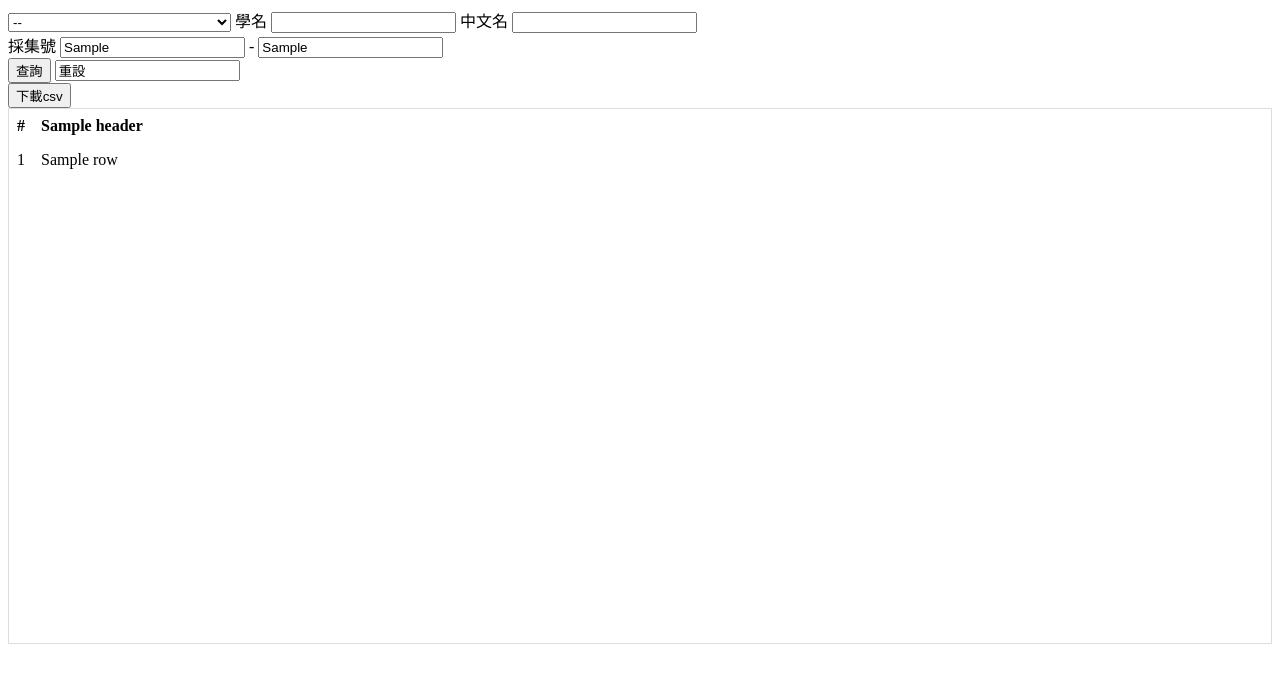
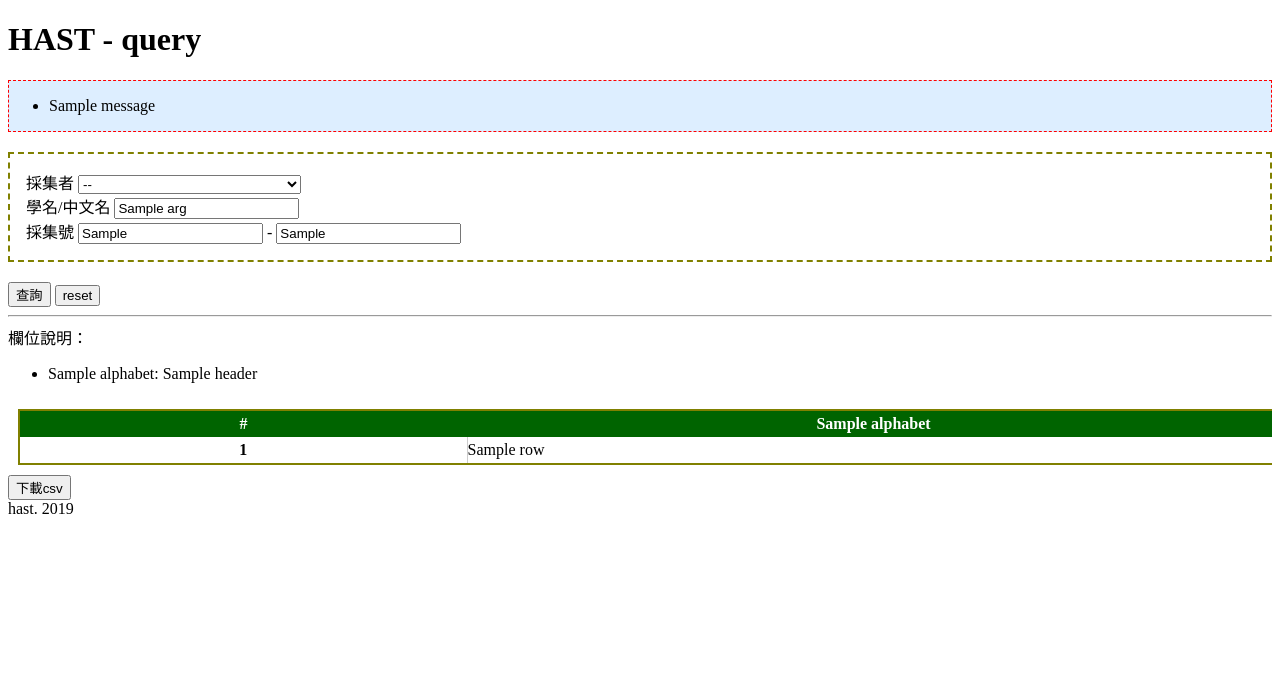
Before and after one commit to TaiBIF/hast, a Flask app: template app/templates/query.html in a window 1280 px wide. Shown: the top 683 px of the page. Run offline with Flask 2, Linux system fonts and the light colour scheme; the template is opened without the code that fills it: most values are stand-ins (such as "Sample title", 1, 10 or a date in 2020); one stand-in notice (Sample message) is shown; parts of the project's set-up code (start-up, migrations or seed data) failed here and were passed over.

Commit message:
modified table style

```diff
--- a/app/routes.py
+++ b/app/routes.py
@@ -33,7 +33,7 @@ def query(organization):
     collector_list= org.get_collector_list()
     args = {}
     if request.method == 'POST':
-        for i in ['collector_id', 'name_sci', 'name_sci_zh', 'collect_num_1', 'collect_num_2']:
+        for i in ['collector_id', 'sci_name', 'collect_num_1', 'collect_num_2']:
             if request.form.get(i, ''):
                 args[i] = request.form[i]
         return redirect(url_for('query', organization='hast', **args))
@@ -46,7 +46,7 @@ def query(organization):
 def export_csv(organization):
     args = request.args # sanity?
 
-    tmp = tempfile.NamedTemporaryFile()
+    #tmp = tempfile.NamedTemporaryFile()
 
     filename = 'hast-dump.xlsx'
     org_map = {'hast': OrgHast}
--- a/app/templates/query.html
+++ b/app/templates/query.html
@@ -9,62 +9,125 @@
   <title>HAST Query</title>
 
   <style>
+    .table-wrapper {
+        /*max-width: 1120px;*/
+        width: 100%;
+        max-height: 480px;
+        overflow: scroll;
+        position: relative;
+    }
     .hast-table {
+        margin: 10px;
+        /*table-layout: auto;*/
+        width: 100%;
+        table-layout: fixed;
+        position: relative;
         border-collapse: collapse;
-        border-spacing: 0;
-        width: 100%;
-        border: 1px solid #ddd;
+        border: 2px solid olive;
     }
-    .hast-table td,
-    .hast-table th {
-        text-align: left;
-        padding: 8px;
+
+
+    .hast-table td, .hast-table th {
+        padding: 0.25em;
     }
+
+    .hast-table thead th {
+        position: -webkit-sticky; /* for Safari */
+        position: sticky;
+        top: 0;
+        background: darkgreen;
+        color: #FFF;
+    }
+    .hast-table thead th:first-child {
+        left: 0;
+        z-index: 1;
+    }
+
     .hast-table tr:nth-child(even){
         background-color: #f2f2f2
     }
-    .hast-table tbody,
-    .hast-table thead {
-        display: block;
-        /*overflow-x: auto; */
+
+    .hast-table tbody th {
+        position: -webkit-sticky; /* for Safari */
+        position: sticky;
+        left: 0;
+        background: #FFF;
+        border-right: 1px solid #CCC;
     }
-    .hast-table tbody
-    {
-        /*overflow-x: auto;*/
-        height: 500px;
+    .query-controls {
+        border: 2px dashed olive;
+        padding: 16px;
+        margin: 20px 0;
+    }
+    .flash-msg {
+        border: 1px dashed red;
+        background-color: #def;
+    }
+
+    .ellipsis {
+        position: relative;
+    }
+    .ellipsis:before {
+        content: '&nbsp;';
+        visibility: hidden;
+    }
+    .ellipsis span {
+        position: absolute;
+        left: 0;
+        right: 0;
+        white-space: nowrap;
+        overflow: hidden;
+        text-overflow: ellipsis;
     }
   </style>
 </head>
 
 <body>
+  <h1>HAST - query</h1>
+  {% with messages = get_flashed_messages() %}
+<div class="flash-msg">
+  {% if messages %}
+    <ul class=flashes>
+    {% for message in messages %}
+      <li>{{ message }}</li>
+    {% endfor %}
+    </ul>
+    {% endif %}
+</div>
+{% endwith %}
+
   <form name="hast-query" method="post" action="{{ url_for('query', organization='hast') }}">
 
-    <select name="collector_id"><option>--</opiton>{% for i in collector_list %}<option value="{{ i.pid }}"{% if args.collector_id and args.collector_id|int == i.pid|int %} selected{% endif %}>{% if i.name_en %}{{ i.name_en }}{% endif %} {% if i.nameC %}{{i.nameC }}{% endif %}</option>{% endfor %}</select>
-    學名 <input name="sci_name" type="text"></input>
-中文名 <input name="sci_name_zh" type="text"></input>
+    <div class="query-controls">
+      <div>採集者 <select name="collector_id"><option>--</opiton>{% for i in collector_list %}<option value="{{ i.pid }}"{% if args.collector_id and args.collector_id|int == i.pid|int %} selected{% endif %}>{% if i.name_en %}{{ i.name_en }}{% endif %} {% if i.nameC %}{{i.nameC }}{% endif %}</option>{% endfor %}</select></div>
+<div>學名/中文名 <input name="sci_name" type="text"{% if args.sci_name %} value="{{ args.sci_name}}"{% endif %}></input></div>
 <div>採集號 <input name="collect_num_1" type="text"{% if args.collect_num_1%} value="{{ args.collect_num_1 }}"{% endif %}></input> - <input name="collect_num_2" type="text"{% if args.collect_num_2 %} value="{{ args.collect_num_2 }}"{% endif %}></input></div>
+</div>
+
+<input type="submit" value="查詢"></input>    <input type="reset" value="reset"></input>
+<hr>
+</form>
 
 
-    <input type="submit" value="查詢"></input>    <input type="clear" value="重設"></input>
-</form>
-<a href="{{ url_for('export_csv', organization='hast', **args) }}"><button>下載csv</button></a>
-
-<div>
+欄位說明：
+<ul>{% for h in result.headers %}<li>{{ h.alphabet}}: {{ h.label }}</li>{% endfor%}</ul>
+<div class="table-wrapper">
   <table class="hast-table">
     <thead>
-      <tr><th>#</th>{% for h in result.headers %}<th>{{ h.label }}</th>{% endfor %}</tr>
+      <tr><th width="40px">#</th>{% for h in result.headers %}<th width="{% if h.alphabet in ['P', 'T', 'V'] %}300{% elif h.alphabet in ['C', 'D', 'G', 'I'] %}200{% elif h.alphabet in ['B'] %}120{% else %}80{% endif %}px">{{ h.alphabet }}</th>{% endfor %}</tr>
     </thead>
     <tbody>
       {% for i in result.rows %}
       <tr>
-        <td>{{ loop.index }}</td>{% for h in result.headers %}<td>{{ i[h.key] }}</td>{% endfor %}
+        <th>{{ loop.index }}</th>{% for h in result.headers %}<td class="ellipsis"><span>{{ i[h.key] }}</span></td>{% endfor %}
       </tr>
       {% endfor %}
     </tbody>
   </table>
 </div>
 
-
+<div><a href="{{ url_for('export_csv', organization='hast', **args) }}"><button>下載csv</button></a></div>
+hast. 2019
 <div id="query-hast"></div>
 <!--script src="/static/js/main.js"></script-->
 </body>
--- a/app/utils.py
+++ b/app/utils.py
@@ -32,4 +32,4 @@ def default_header_list():
         ('_geo_lat', 'WGS84 Lat'),
         ('_alt', '海拔')
     ]
-    return [ {'key': x[0], 'label': x[1]} for x in map_sort]
+    return [ {'key': x[0], 'label': x[1], 'alphabet': chr(65+i) } for i, x in enumerate(map_sort)]
```
Also changed, not shown: app/orginations.py (+56 -22 lines), 2 other files.
